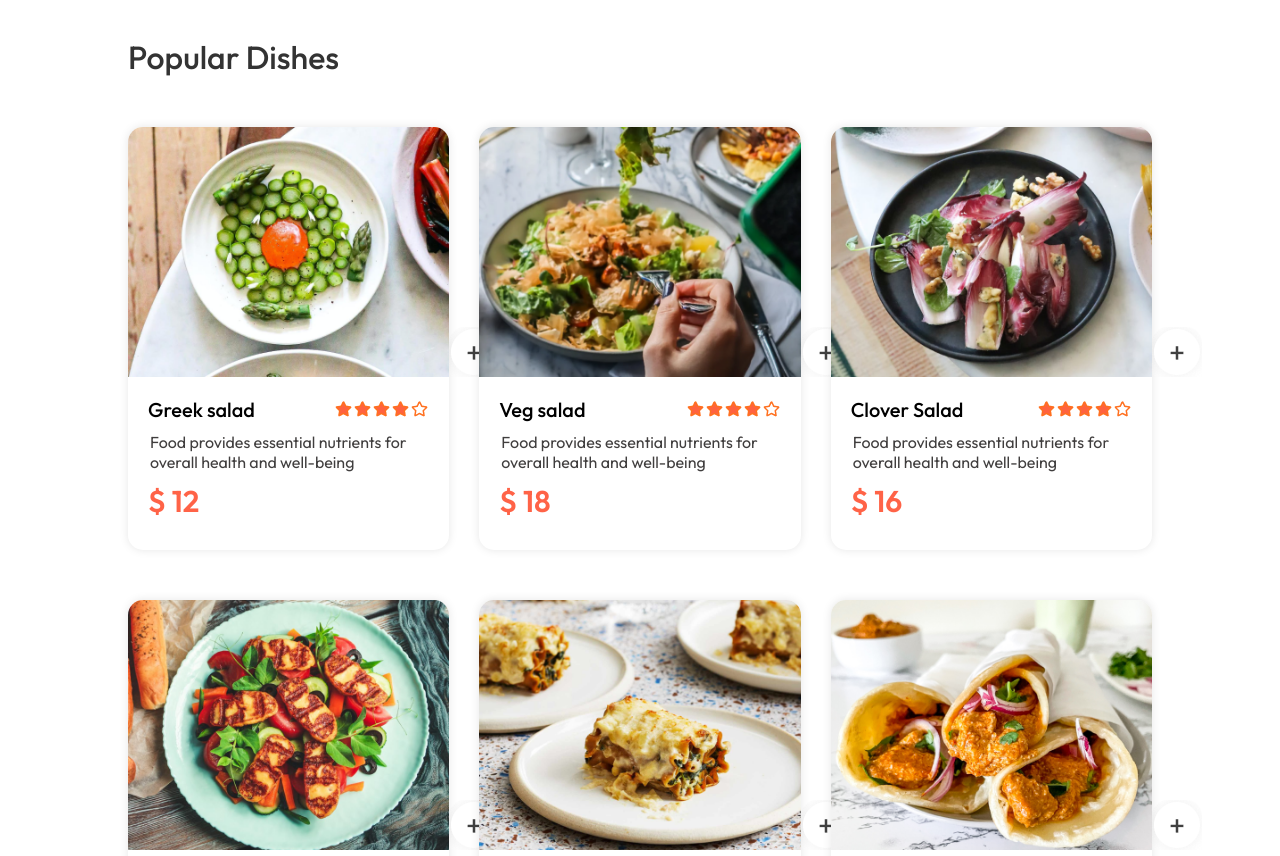
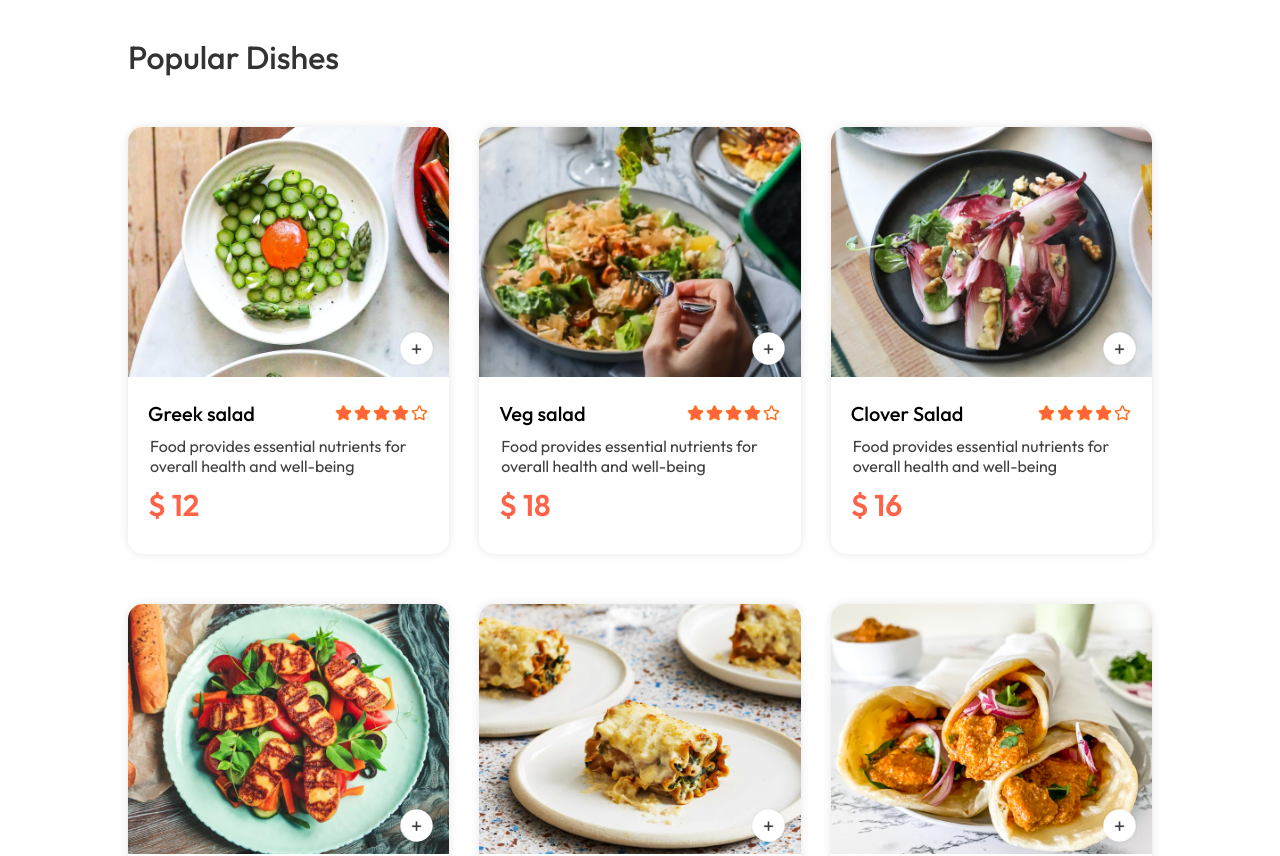
Before and after one commit to harshavardhan314/Food-del, a React (Vite) app in the folder quickeats/: page / in a window 1280 px wide. Shown: the part 940-1796 px from the top of the page. Built offline with nearby package versions, Linux system fonts and the light colour scheme.

Commit message:
updated ui

```diff
--- a/quickeats/src/components/Fooditem/Fooditem.css
+++ b/quickeats/src/components/Fooditem/Fooditem.css
@@ -64,8 +64,18 @@
     font-size: 20px;
     font-weight: 600;
 }
+
 .food-img-container
 {
-    display: flex;
-    align-items: end;
+    position: relative;
 }
+.add-icon
+{
+    position: absolute;
+    bottom: 15px;
+    right: 15px;
+    width: 35px;
+    cursor: pointer;
+    border-radius: 50%;
+
+}
--- a/quickeats/src/components/Fooditem/Fooditem.jsx
+++ b/quickeats/src/components/Fooditem/Fooditem.jsx
@@ -12,15 +12,14 @@ const Fooditem = ({ id, name, image, price ,description}) => {
         <div className="food-img-container">
             <img src={image} alt={name} className="food-img" />
             {
-              !count? <img src={assets.add_icon_white}  onClick={()=>setCount(prev=>prev+1)} alt="" />:
+              !count? <img  className='add-icon'src={assets.add_icon_white}  onClick={()=>setCount(prev=>prev+1)} alt="" />:
               <div className="increase-count">
-              <img src={assets.remove_icon_red} onClick={()=>setCount(prev=>prev-1)}></img>
-                <p>{count}</p>
-                  <img src={assets.add_icon_green} onClick={()=>setCount(prev=>prev+1)}></img>
+              <img   src={assets.remove_icon_red} onClick={()=>setCount(prev=>prev-1)}></img>
+                <p >{count}</p>
+                  <img   src={assets.add_icon_green} onClick={()=>setCount(prev=>prev+1)}></img>
               </div>
 
             }
-            {console.log(count)}
         </div>
         <div className="food-details">
 
```
